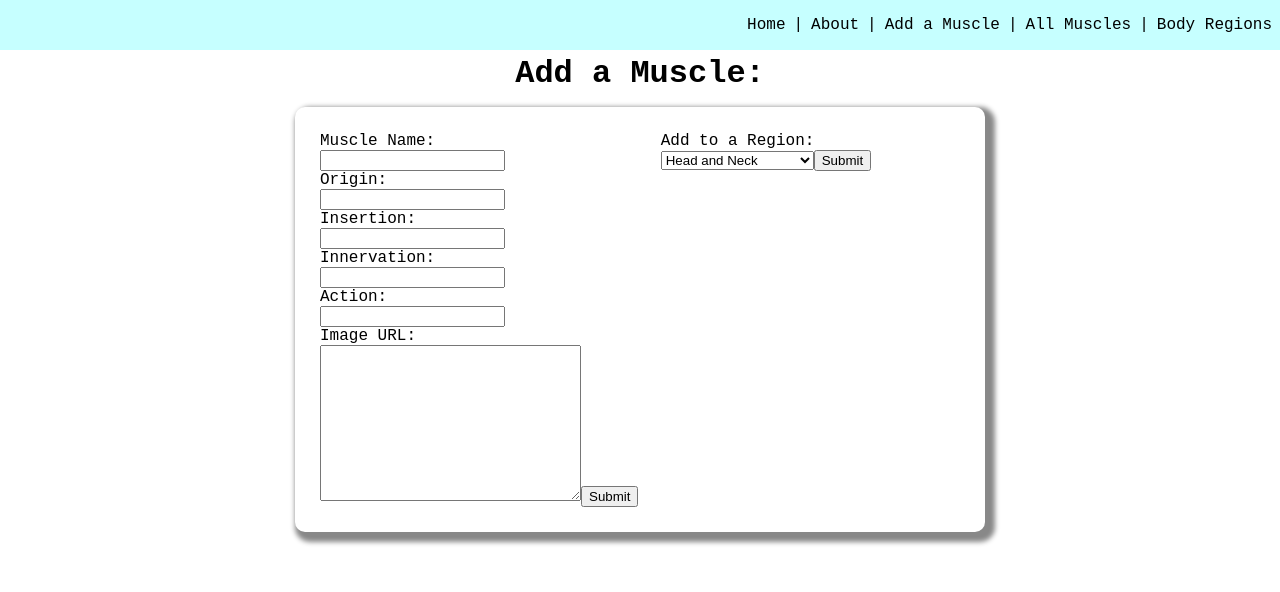
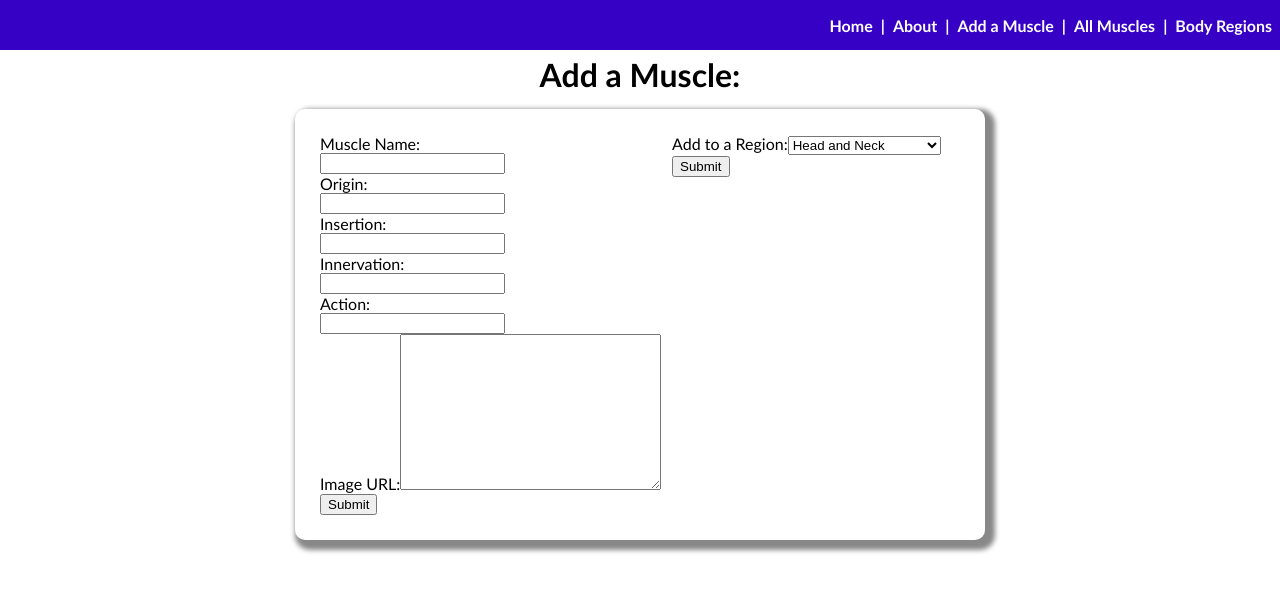
Before and after one commit to jaubrey92/anatomy_study_guide, a React (Vite) app in the folder client/: page /add in a window 1280 px wide. Shown: the top 592 px of the page. Built offline with nearby package versions, Linux system fonts and the light colour scheme.

Commit message:
nav bar styling, color and font for website

```diff
--- a/client/src/App.css
+++ b/client/src/App.css
@@ -1,20 +1,28 @@
 body {
   margin: 0;
-  font-family: 'Courier New', Courier, monospace;
+  font-family:'Gill Sans', 'Gill Sans MT', Calibri, 'Trebuchet MS', sans-serif;
 }
 
 nav {
-  background-color: #C6FFFF;
+  background-color: #3600C5;
   height: 50px;
   display: flex;
-  font-family: 'Courier New', Courier, monospace;
   justify-content: flex-end;
   align-content: center;
+  color: white;
+  font-weight: bold;
+}
+
+.navStyle {
+  display: flex;
+  align-items: center;
+  justify-content: center;
 }
 
 header nav a {
   text-decoration: none;
-  color: black;
+  color: white;
+  font-weight: bold;
   text-align: center;
 }
 
@@ -39,15 +47,9 @@ a {
 }
 
 header {
-  background-color: #C6FFFF;
+  background-color: #3600C5;
   display: flex;
   justify-content: flex-end;
-}
-
-.navStyle {
-  display: flex;
-  align-items: center;
-  justify-content: center;
 }
 
 .homeContainer {
@@ -309,3 +311,8 @@ input {
 div {
   color: black;
 }
+
+.logo {
+  align-self: flex-start;
+  color: white;
+}
```
